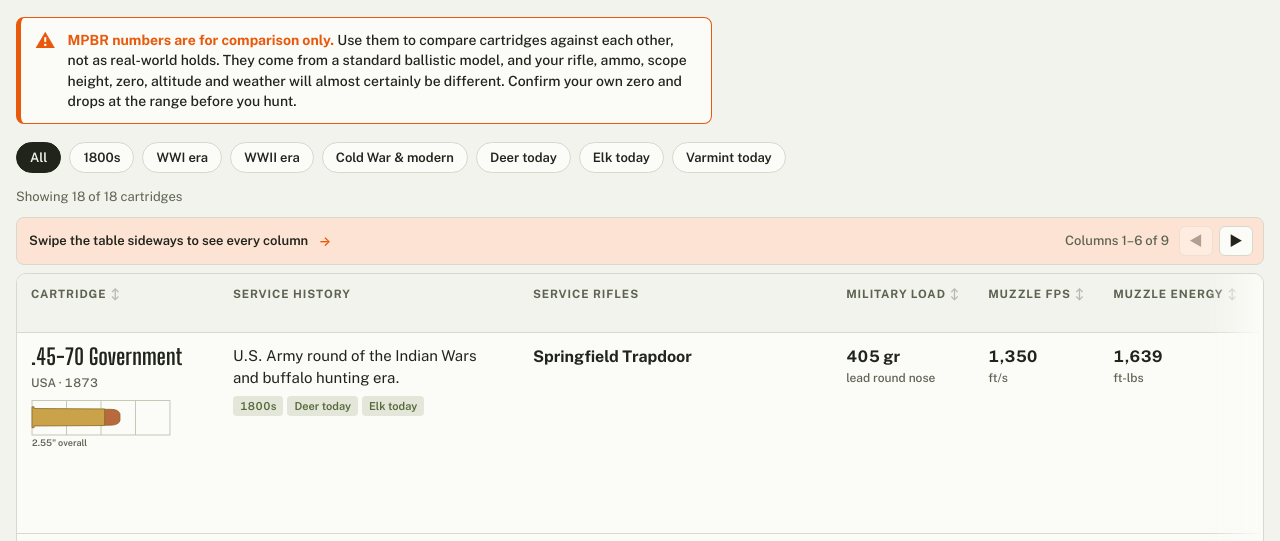
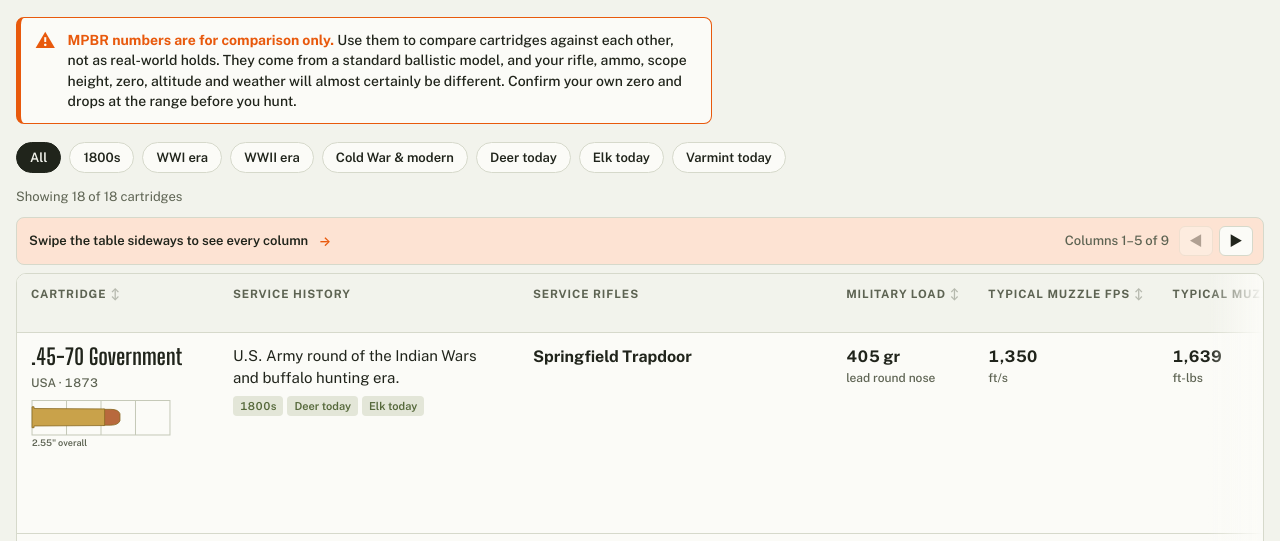
Before and after one commit to MarcusTravis/ammo-reference, a plain HTML site: page military-surplus.html in a window 1280 px wide. Shown: the part 229-770 px from the top of the page. Drawn offline with nearby package versions, Linux system fonts and the light colour scheme.

Commit message:
military-surplus: label speed, energy and twist columns as typical

```diff
--- a/military-surplus.html
+++ b/military-surplus.html
@@ -112,11 +112,11 @@ tr.feature .cart{color:var(--accent)}
         <th>Service history</th>
         <th>Service rifles</th>
         <th><button class="th-btn" data-k="grain">Military load</button></th>
-        <th><button class="th-btn" data-k="fps">Muzzle fps</button></th>
-        <th><button class="th-btn" data-k="energy">Muzzle energy</button></th>
+        <th><button class="th-btn" data-k="fps">Typical muzzle fps</button></th>
+        <th><button class="th-btn" data-k="energy">Typical muzzle energy</button></th>
         <th><button class="th-btn" data-k="mpbr">MPBR (iron sights)</button></th>
         <th>Hunting today</th>
-        <th>Twist</th>
+        <th>Twist rate for typical load</th>
       </tr></thead>
       <tbody id="rows"></tbody>
     </table>
```
